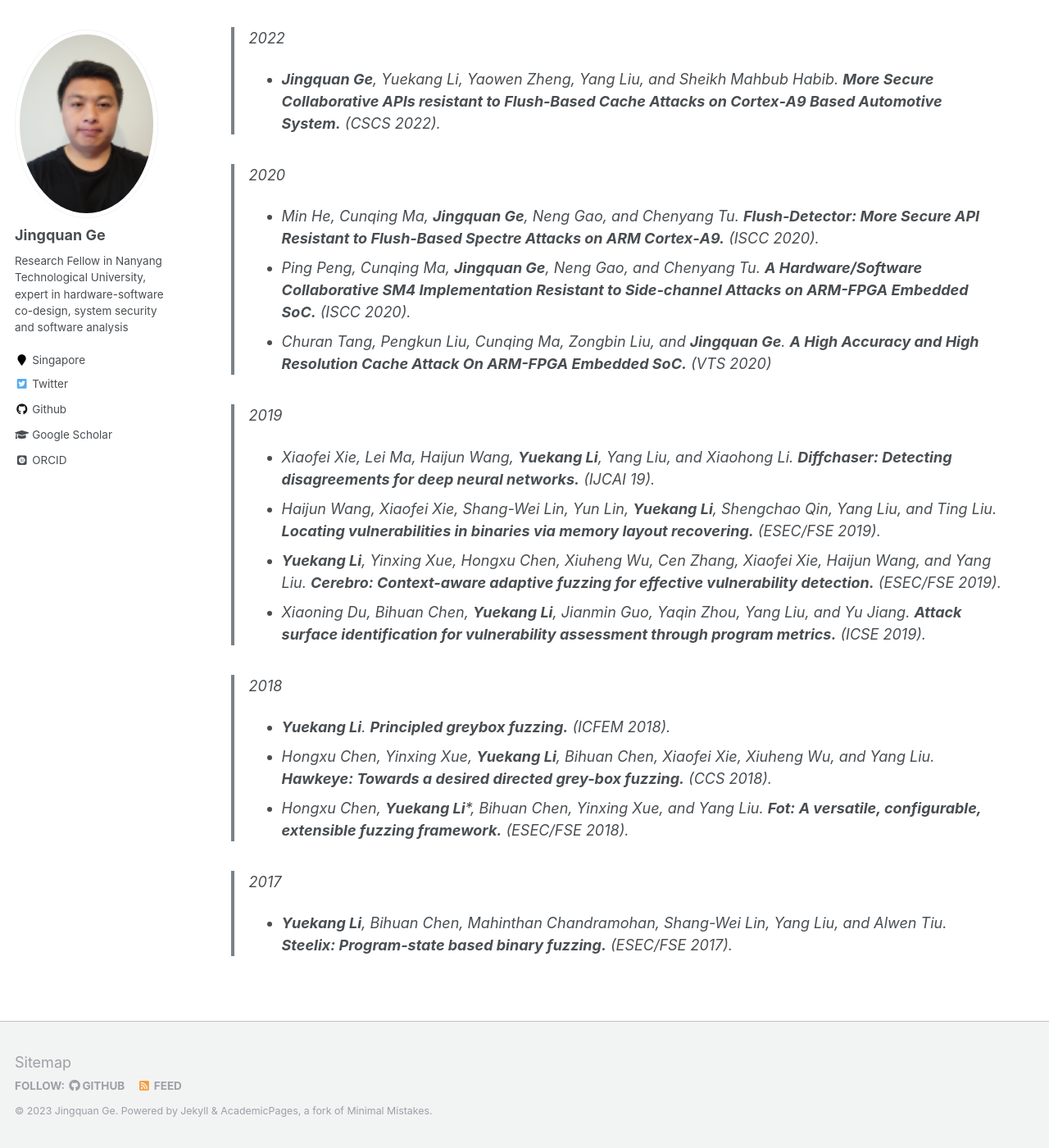
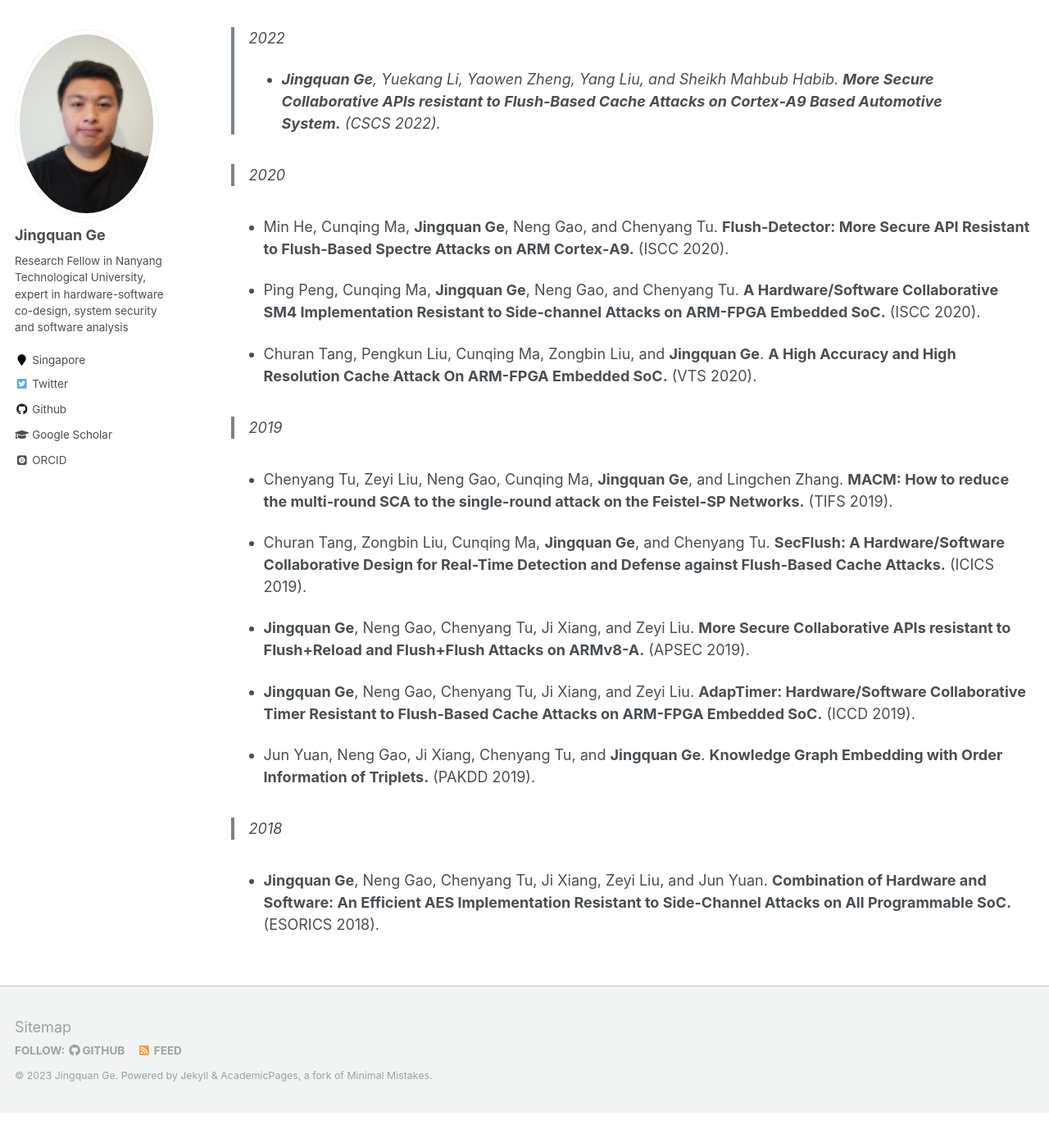
Before and after one commit to gejingquan/gejingquan.github.io, a Jekyll site: the page built from _pages/publications.md, in a window 1280 px wide and 1400 px high, scrolled down 362 px. Shown: the whole window at 82% size. Built offline with Jekyll 4.4.1, drawn with Linux system fonts in a browser that asks for light colours; some web fonts are replaced; after the commit the page ends 1719 px from its top, so only the background shows below that; some of the changed text lies outside the part shown.

Commit message:
Update publications.md

```diff
--- a/_pages/publications.md
+++ b/_pages/publications.md
@@ -8,35 +8,48 @@ You can also find my articles on <a href="https://scholar.google.com/citations?h
 
 
 > 2023
-- **Jingquan Ge**, Yuekang Li, Yang Liu, Yaowen Zheng, Yi Liu, and Lida Zhao. **PumpChannel: An Efficient and Secure Communication Channel for Trusted Execution Environment on ARM‑FPGA Embedded SoC.** (DATE 2023)
+- **Jingquan Ge**, Yuekang Li, Yang Liu, Yaowen Zheng, Yi Liu, and Lida Zhao.
+**PumpChannel: An Efficient and Secure Communication Channel for Trusted Execution Environment on ARM‑FPGA Embedded SoC.** (DATE 2023).
+
+
 
 > 2022
-- **Jingquan Ge**, Yuekang Li, Yaowen Zheng, Yang Liu, and Sheikh Mahbub Habib. **More Secure Collaborative APIs resistant to Flush‑Based Cache Attacks on Cortex‑A9 Based Automotive System.** (CSCS 2022).
+- **Jingquan Ge**, Yuekang Li, Yaowen Zheng, Yang Liu, and Sheikh Mahbub Habib.
+**More Secure Collaborative APIs resistant to Flush‑Based Cache Attacks on Cortex‑A9 Based Automotive System.** (CSCS 2022).
 
 
 
 > 2020
-- Min He, Cunqing Ma, **Jingquan Ge**, Neng Gao, and Chenyang Tu. **Flush‑Detector: More Secure API Resistant to Flush‑Based Spectre Attacks on ARM Cortex‑A9.** (ISCC 2020).
-- Ping Peng, Cunqing Ma, **Jingquan Ge**, Neng Gao, and Chenyang Tu. **A Hardware/Software Collaborative SM4 Implementation Resistant to Side-channel Attacks on ARM-FPGA Embedded SoC.** (ISCC 2020).
-- Churan Tang, Pengkun Liu, Cunqing Ma, Zongbin Liu, and **Jingquan Ge**. **A High Accuracy and High Resolution Cache Attack On ARM-FPGA Embedded SoC.** (VTS 2020)
+
+- Min He, Cunqing Ma, **Jingquan Ge**, Neng Gao, and Chenyang Tu.
+  **Flush‑Detector: More Secure API Resistant to Flush‑Based Spectre Attacks on ARM Cortex‑A9.** (ISCC 2020).
+
+- Ping Peng, Cunqing Ma, **Jingquan Ge**, Neng Gao, and Chenyang Tu.
+**A Hardware/Software Collaborative SM4 Implementation Resistant to Side-channel Attacks on ARM-FPGA Embedded SoC.** (ISCC 2020).
+
+- Churan Tang, Pengkun Liu, Cunqing Ma, Zongbin Liu, and **Jingquan Ge**.
+**A High Accuracy and High Resolution Cache Attack On ARM-FPGA Embedded SoC.** (VTS 2020).
+
+
 
 > 2019
-- Xiaofei Xie, Lei Ma, Haijun Wang, **Yuekang Li**, Yang Liu, and Xiaohong Li. **Diffchaser: Detecting
-  disagreements for deep neural networks.** (IJCAI 19).
-- Haijun Wang, Xiaofei Xie, Shang-Wei Lin, Yun Lin, **Yuekang Li**, Shengchao Qin, Yang Liu, and Ting Liu.
-  **Locating vulnerabilities in binaries via memory layout recovering.** (ESEC/FSE 2019).
-- **Yuekang Li**, Yinxing Xue, Hongxu Chen, Xiuheng Wu, Cen Zhang, Xiaofei Xie, Haijun Wang, and Yang Liu.
-  **Cerebro: Context-aware adaptive fuzzing for effective vulnerability detection.** (ESEC/FSE 2019).
-- Xiaoning Du, Bihuan Chen, **Yuekang Li**, Jianmin Guo, Yaqin Zhou, Yang Liu, and Yu Jiang. **Attack surface
-  identification for vulnerability assessment through program metrics.** (ICSE 2019).
+
+- Chenyang Tu, Zeyi Liu, Neng Gao, Cunqing Ma, **Jingquan Ge**, and Lingchen Zhang.
+**MACM: How to reduce the multi-round SCA to the single-round attack on the Feistel-SP Networks.** (TIFS 2019).
+
+- Churan Tang, Zongbin Liu, Cunqing Ma, **Jingquan Ge**, and Chenyang Tu.
+**SecFlush: A Hardware/Software Collaborative Design for Real-Time Detection and Defense against Flush-Based Cache Attacks.** (ICICS 2019).
+
+- **Jingquan Ge**, Neng Gao, Chenyang Tu, Ji Xiang, and Zeyi Liu.
+**More Secure Collaborative APIs resistant to Flush+Reload and Flush+Flush Attacks on ARMv8-A.** (APSEC 2019).
+
+- **Jingquan Ge**, Neng Gao, Chenyang Tu, Ji Xiang, and Zeyi Liu.
+**AdapTimer: Hardware/Software Collaborative Timer Resistant to Flush-Based Cache Attacks on ARM-FPGA Embedded SoC.** (ICCD 2019).
+
+- Jun Yuan, Neng Gao, Ji Xiang, Chenyang Tu, and **Jingquan Ge**.
+**Knowledge Graph Embedding with Order Information of Triplets.** (PAKDD 2019).
 
 > 2018
-- **Yuekang Li**. **Principled greybox fuzzing.** (ICFEM 2018).
-- Hongxu Chen, Yinxing Xue, **Yuekang Li**, Bihuan Chen, Xiaofei Xie, Xiuheng Wu, and Yang Liu. **Hawkeye:
-  Towards a desired directed grey-box fuzzing.** (CCS 2018).
-- Hongxu Chen, **Yuekang Li***, Bihuan Chen, Yinxing Xue, and Yang Liu. **Fot: A versatile, configurable,
-  extensible fuzzing framework.** (ESEC/FSE 2018).
 
-> 2017
-- **Yuekang Li**, Bihuan Chen, Mahinthan Chandramohan, Shang-Wei Lin, Yang Liu, and Alwen Tiu. **Steelix:
-  Program-state based binary fuzzing.** (ESEC/FSE 2017).
+- **Jingquan Ge**, Neng Gao, Chenyang Tu, Ji Xiang, Zeyi Liu, and Jun Yuan.
+**Combination of Hardware and Software: An Efficient AES Implementation Resistant to Side-Channel Attacks on All Programmable SoC.** (ESORICS 2018).
```
